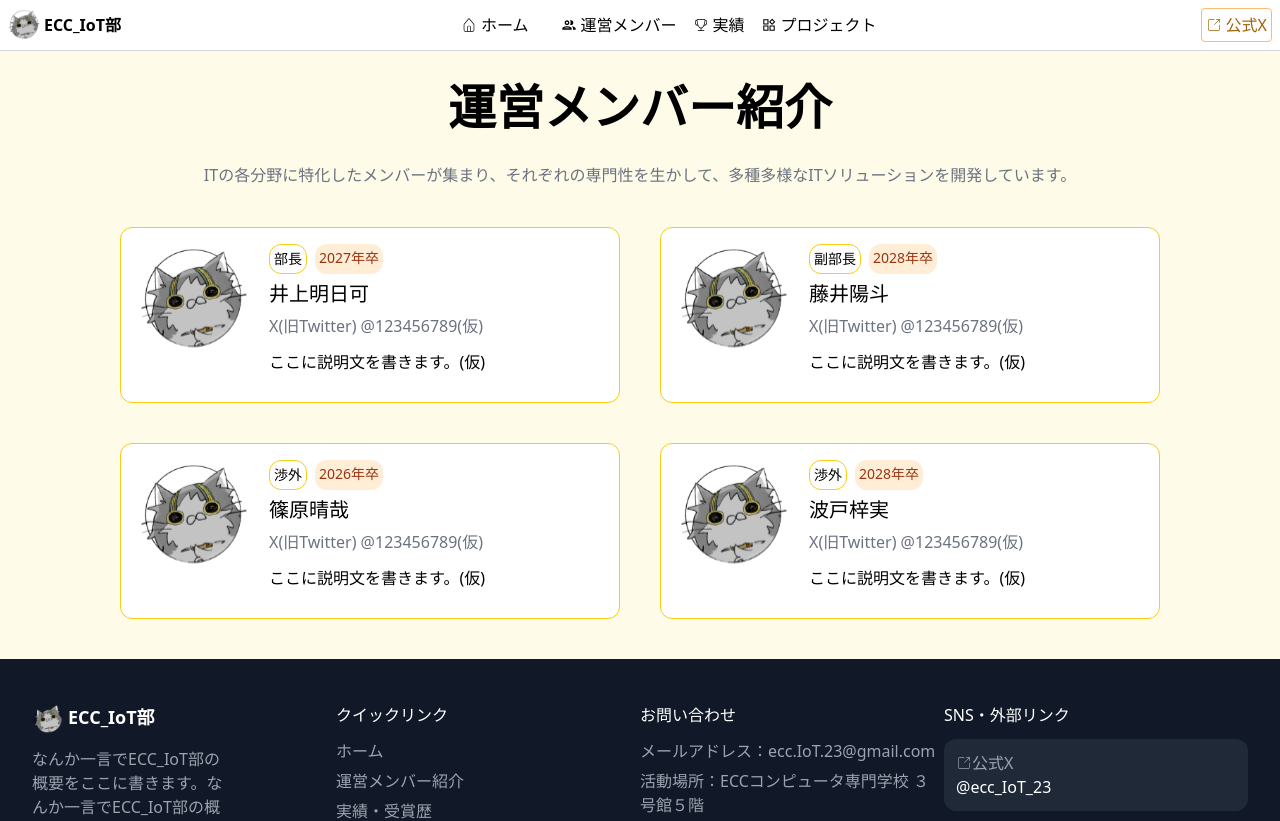
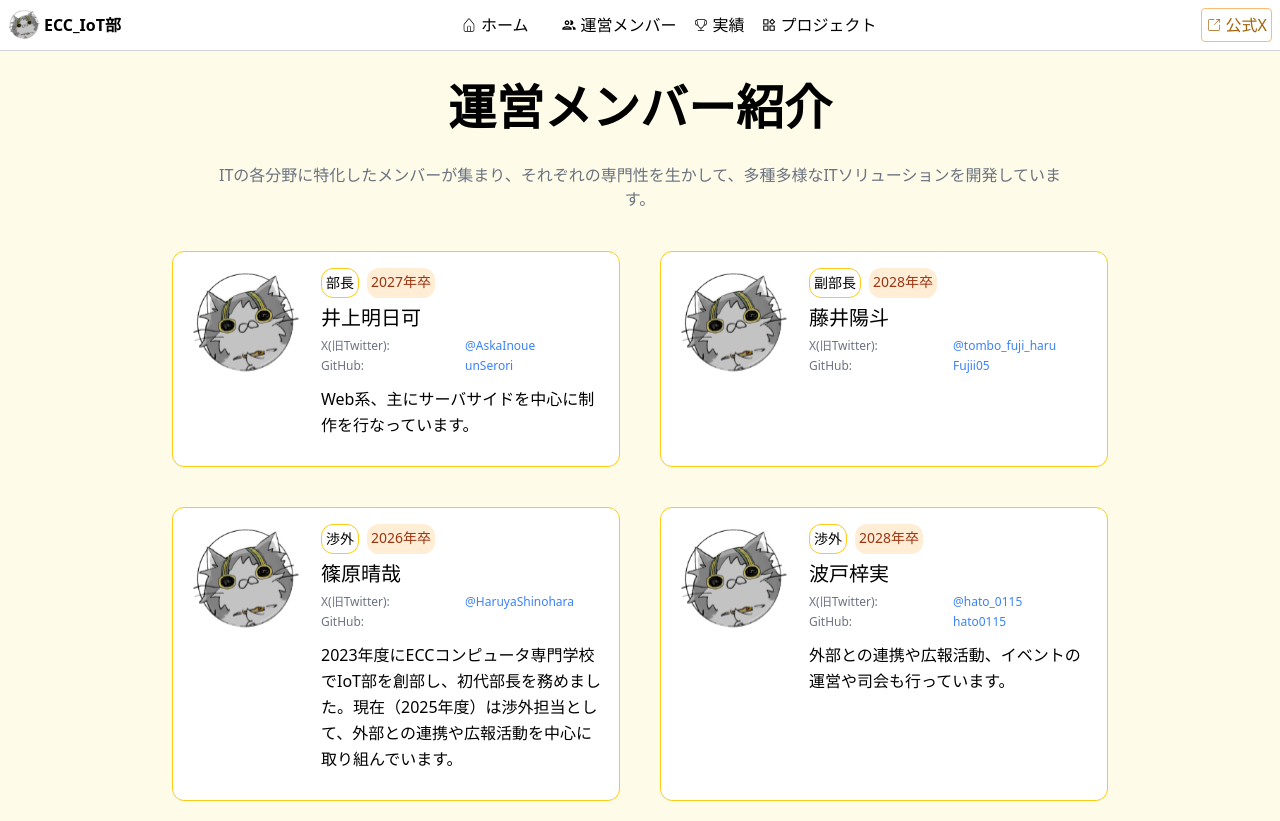
Before and after one commit to ECC-IoT-Website/IoT-web-front, a React (Vite) app: page /member in a window 1280 px wide. Shown: the top 821 px of the page. Built offline with nearby package versions, Linux system fonts and the light colour scheme.

Commit message:
[change] メンバーカードに情報を追加

```diff
--- a/src/data/sample-member.ts
+++ b/src/data/sample-member.ts
@@ -7,7 +7,9 @@ export const sampleMember: Member[] = [
     graduationYear: "2027",
     position: "部長",
     profileImage: "",
-    description: "",
+    description: "Web系、主にサーバサイドを中心に制作を行なっています。",
+    githubName: "unSerori",
+    xUserName: "AskaInoue",
   },
   {
     id: 2,
@@ -16,6 +18,8 @@ export const sampleMember: Member[] = [
     position: "副部長",
     profileImage: "",
     description: "",
+    githubName: "Fujii05",
+    xUserName: "tombo_fuji_haru",
   },
   {
     id: 3,
@@ -23,7 +27,9 @@ export const sampleMember: Member[] = [
     graduationYear: "2026",
     position: "渉外",
     profileImage: "",
-    description: "",
+    description: "2023年度にECCコンピュータ専門学校でIoT部を創部し、初代部長を務めました。現在（2025年度）は渉外担当として、外部との連携や広報活動を中心に取り組んでいます。",
+    githubName: "",
+    xUserName: "HaruyaShinohara",
   },
   {
     id: 4,
@@ -31,6 +37,8 @@ export const sampleMember: Member[] = [
     graduationYear: "2028",
     position: "渉外",
     profileImage: "",
-    description: "",
+    description: "外部との連携や広報活動、イベントの運営や司会も行っています。",
+    githubName: "hato0115",
+    xUserName: "hato_0115",
   },
 ];
--- a/src/features/member/member-card.tsx
+++ b/src/features/member/member-card.tsx
@@ -4,23 +4,50 @@ type MemberCardProps = {
   position?: string;
   profileImage?: string;
   description?: string;
+  githubName?: string;
+  xUserName?: string;
 }
 
-export const MemberCard = ({ name, graduationYear, position, profileImage, description }: MemberCardProps) => {
+export const MemberCard = ({ name, graduationYear, position, profileImage, description, githubName, xUserName }: MemberCardProps) => {
     return (
-        <div className="bg-white border-solid border rounded-xl border-yellow-400 p-4 flex gap-5 md:min-w-[500px]">
-            <div>
-            <img src="src/assets/nyariot-icon.svg" alt="運営メンバーのアイコン" className="w-28" />
+        <div className="bg-white border-solid border rounded-xl border-yellow-400 p-4 flex flex-col md:flex-row gap-5 w-full max-w-md">
+            <div className="w-20 md:w-28 flex-shrink-0">
+                <img src="src/assets/nyariot-icon.svg" alt="運営メンバーのアイコン" className="w-full" />
             </div>
-            <div>
-            <div className="flex gap-2">
-                <span className="p-1 border-solid border rounded-xl border-yellow-400 text-sm">{position}</span>
-                <span className="p-1 rounded-xl bg-orange-100 text-sm text-orange-800">{graduationYear}年卒</span>
+            <div className="flex-1 flex flex-col">
+                <div className="flex gap-2">
+                    <span className="p-1 border rounded-xl border-yellow-400 text-sm">{position}</span>
+                    <span className="p-1 rounded-xl bg-orange-100 text-sm text-orange-800">{graduationYear}年卒</span>
+                </div>
+                <p className="text-xl leading-10">{name}</p>
+                <div className="flex gap-4 text-xs">
+                    <p className="text-gray-500 w-32">X(旧Twitter):</p>
+                    <p className="text-gray-500">
+                        <a
+                        href={`https://x.com/${xUserName}`}
+                        target="_blank"
+                        rel="noopener noreferrer"
+                        className="text-blue-500 hover:underline"
+                        >
+                        @{xUserName}
+                        </a>
+                    </p>
+                </div>
+                <div className="flex gap-4 mt-1 text-xs">
+                    <p className="text-gray-500 w-32">GitHub:</p>
+                    <p className="text-gray-500">
+                        <a
+                        href={`https://github.com/${githubName}`}
+                        target="_blank"
+                        rel="noopener noreferrer"
+                        className="text-blue-500 hover:underline"
+                        >
+                        {githubName}
+                        </a>
+                    </p>
+                </div>
+                <p className="my-3 leading-relaxed">{description}</p>
             </div>
-            <p className="text-xl leading-10">{name}</p>
-            <p className="text-gray-500">X(旧Twitter) <a href="">@123456789(仮)</a></p>
-            <p className="my-3">{description}</p>
             </div>
-        </div>
     );
 }
--- a/src/pages/member.tsx
+++ b/src/pages/member.tsx
@@ -1,16 +1,28 @@
 import { MemberCard } from "../features/member/member-card";
+import { sampleMember } from "../data/sample-member";
 
 export const Member = () => {
+  const memberList = sampleMember;
   return (
     <div>
       <h2 className="text-center text-5xl my-8 font-bold">運営メンバー紹介</h2>
-      <p className="text-center max-w-4xl mx-auto text-gray-500">ITの各分野に特化したメンバーが集まり、それぞれの専門性を生かして、多種多様なITソリューションを開発しています。</p>
+      <p className="text-center mx-auto text-gray-500 px-4 lg:max-w-4xl ">
+        ITの各分野に特化したメンバーが集まり、それぞれの専門性を生かして、多種多様なITソリューションを開発しています。
+      </p>
       <div className="flex gap-10 flex-wrap justify-center m-10">
-        <MemberCard name="井上明日可" graduationYear="2027" position="部長" profileImage="" description="ここに説明文を書きます。(仮)" />
-        <MemberCard name="藤井陽斗" graduationYear="2028" position="副部長" profileImage="" description="ここに説明文を書きます。(仮)" />
-        <MemberCard name="篠原晴哉" graduationYear="2026" position="渉外" profileImage="" description="ここに説明文を書きます。(仮)" />
-        <MemberCard name="波戸梓実" graduationYear="2028" position="渉外" profileImage="" description="ここに説明文を書きます。(仮)" />
+        {memberList.map((member) => (
+          <MemberCard
+            key={member.id}
+            name={member.name}
+            graduationYear={member.graduationYear}
+            position={member.position}
+            profileImage={member.profileImage}
+            description={member.description}
+            githubName={member.githubName}
+            xUserName={member.xUserName}
+          />
+        ))}
       </div>
     </div>
   );
-}
+};
--- a/src/types/member.ts
+++ b/src/types/member.ts
@@ -5,4 +5,6 @@ export type Member = {
   position?: string;
   profileImage?: string;
   description?: string;
+  githubName?: string;
+  xUserName?: string;
 };
```
